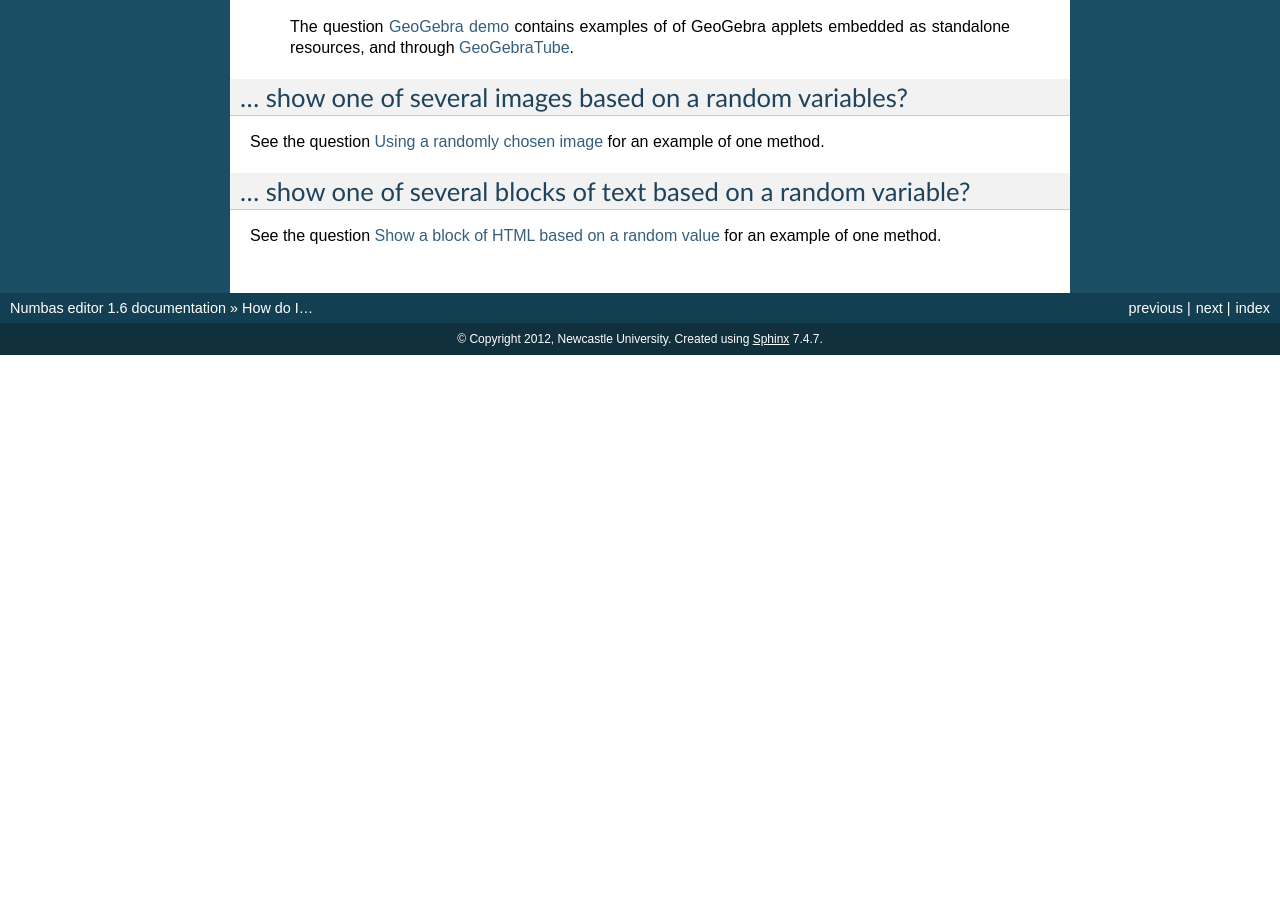
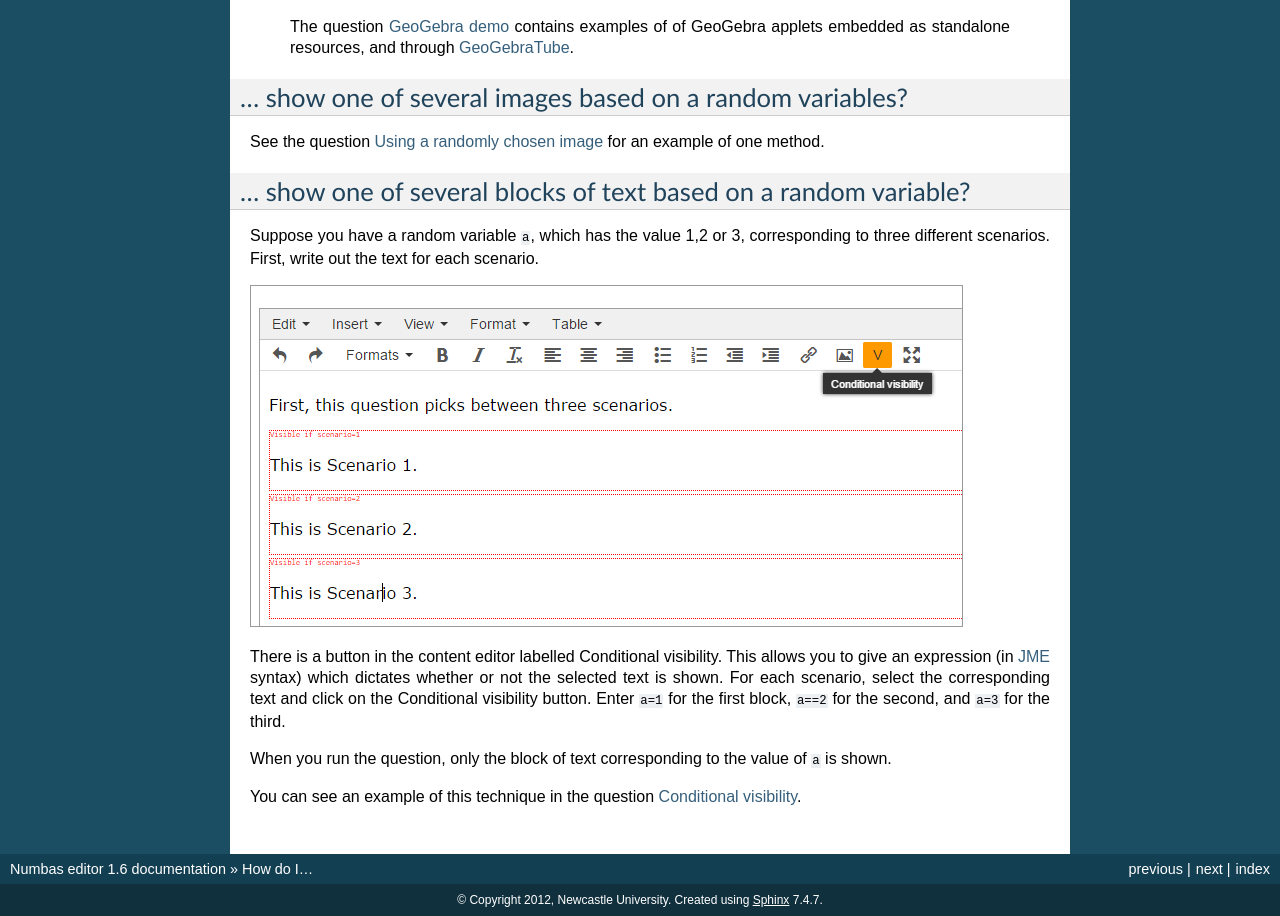
Before and after one commit to numbas/editor-docs, a Sphinx documentation site: the page built from source/how-do-i.rst, in a window 1280 px wide and 1400 px high, scrolled down 1094 px, cut to the strip 484-1400 px from the top of the window. Built offline with Sphinx 7.4.7, drawn with Linux system fonts in a browser that asks for light colours; before the commit the page ends 1933 px from its top, so only the background shows below that.

Commit message:
add tutorial on conditional visibility

```diff
--- a/source/how-do-i.rst
+++ b/source/how-do-i.rst
@@ -53,4 +53,12 @@ See the question `Using a randomly chosen image <https://numbas.mathcentre.ac.uk
 ... show one of several blocks of text based on a random variable?
 ------------------------------------------------------------------
 
-See the question `Show a block of HTML based on a random value <https://numbas.mathcentre.ac.uk/question/1191/show-a-block-of-html-based-on-a-random-value/>`_ for an example of one method.
+Suppose you have a random variable ``a``, which has the value 1,2 or 3, corresponding to three different scenarios. First, write out the text for each scenario.
+
+.. image:: _static/images/screenshots/conditional_visibility.png
+
+There is a button in the content editor labelled :guilabel:`Conditional visibility`. This allows you to give an expression (in :ref:`JME` syntax) which dictates whether or not the selected text is shown. For each scenario, select the corresponding text and click on the :guilabel:`Conditional visibility` button. Enter ``a=1`` for the first block, ``a==2`` for the second, and ``a=3`` for the third.
+
+When you run the question, only the block of text corresponding to the value of ``a`` is shown.
+
+You can see an example of this technique in the question `Conditional visibility <https://numbas.mathcentre.ac.uk/question/7711/conditional-visibility/>`_.
```
Also changed, not shown: source/_static/images/screenshots/conditional_visibility.png (added).
